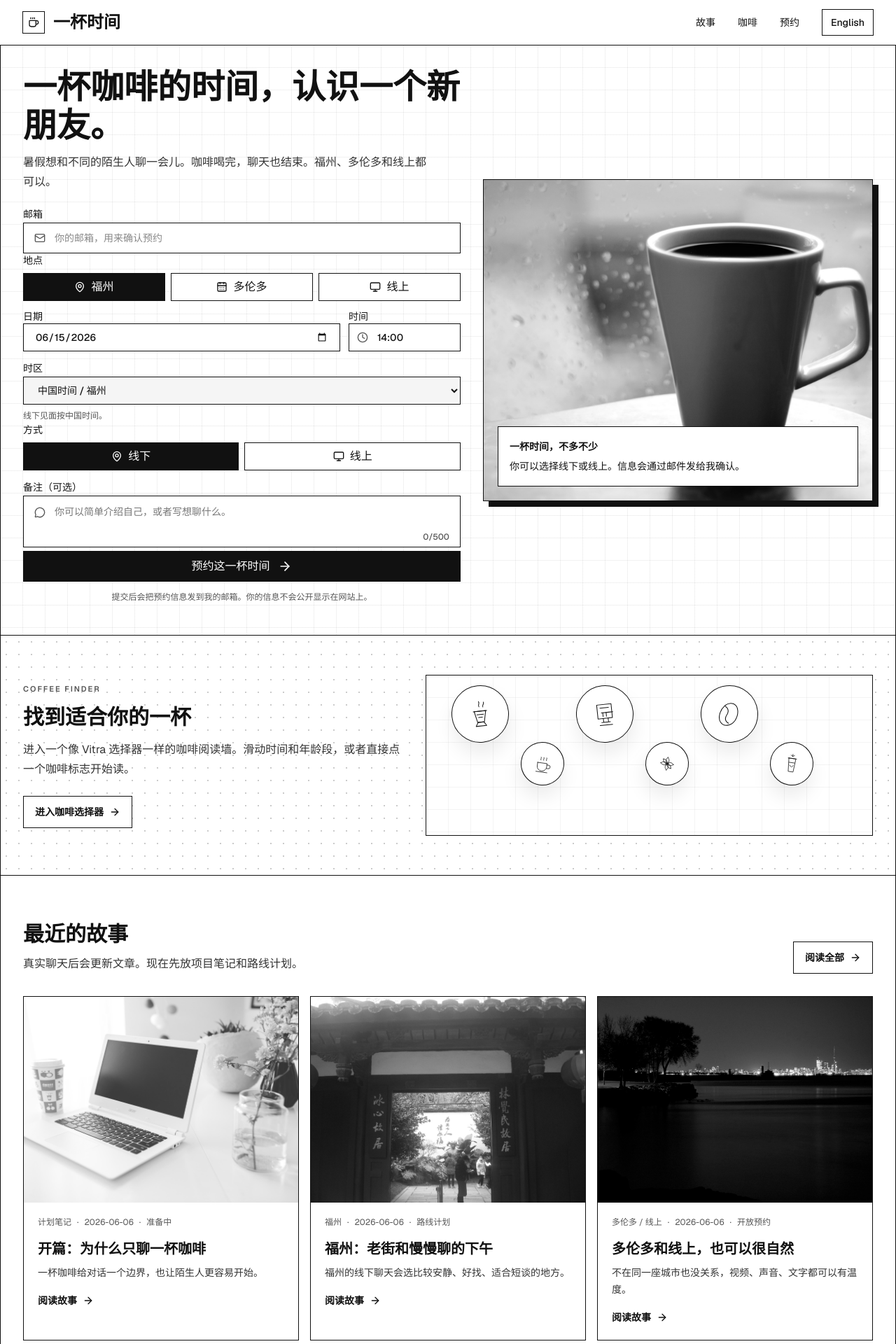
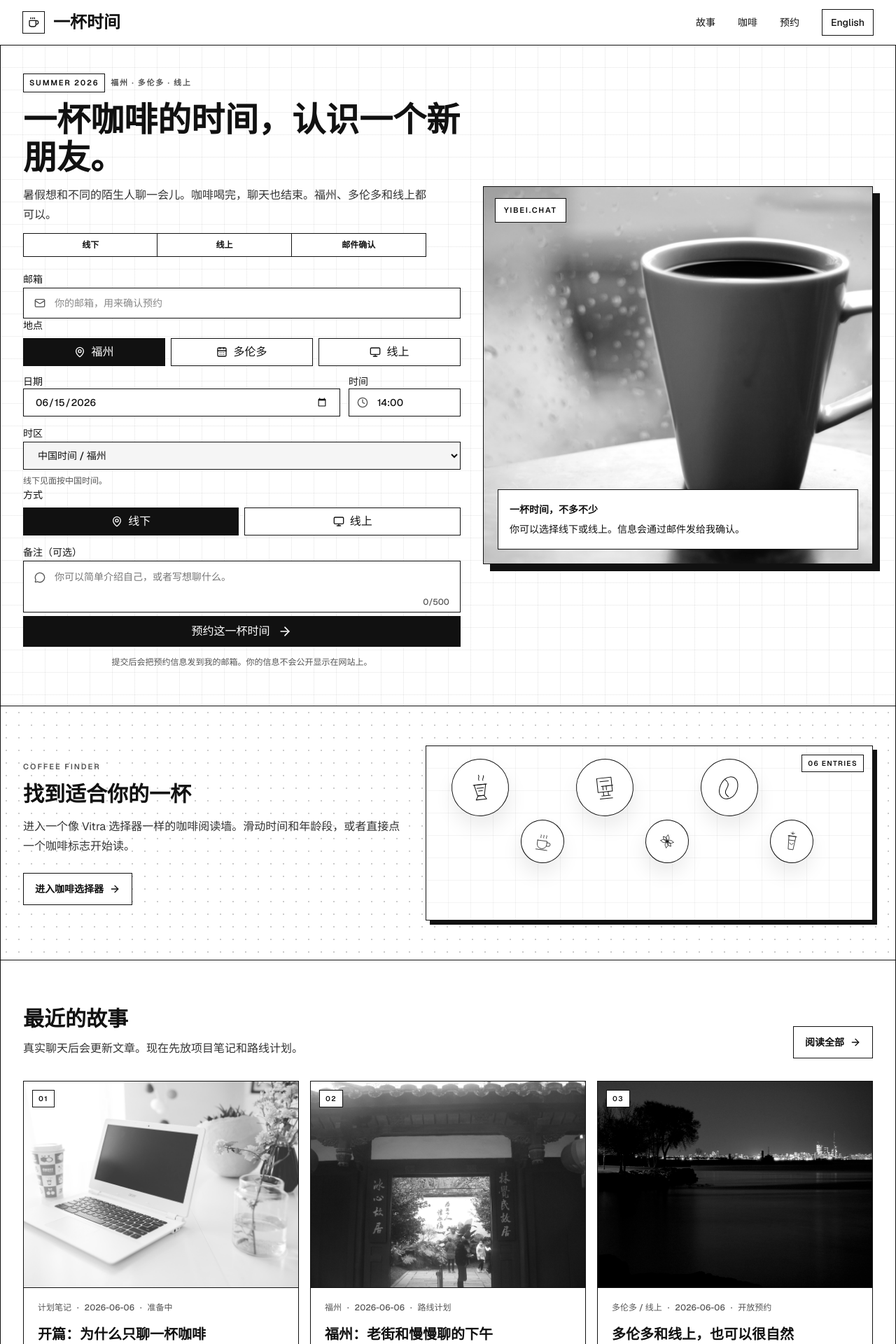
Before and after one commit to Shunnnyyy/yibei-time-site, a Next.js app: page / in a window 1280 px wide. Shown: the top 1920 px of the page at 70% size. Built offline with nearby package versions, Linux system fonts and the light colour scheme.

Commit message:
Polish public UI design

```diff
--- a/src/app/globals.css
+++ b/src/app/globals.css
@@ -47,6 +47,19 @@ textarea {
 .dot-bg {
   background-image: radial-gradient(rgba(17, 17, 17, 0.22) 1px, transparent 1px);
   background-size: 18px 18px;
+}
+
+.fine-dot-bg {
+  background-image: radial-gradient(rgba(17, 17, 17, 0.16) 1px, transparent 1px);
+  background-size: 14px 14px;
+}
+
+.ink-shadow {
+  box-shadow: 6px 6px 0 #111111;
+}
+
+.ink-shadow-lg {
+  box-shadow: 10px 10px 0 #111111;
 }
 
 .coffee-range {
--- a/src/app/page.tsx
+++ b/src/app/page.tsx
@@ -32,22 +32,45 @@ export default async function Home({ searchParams }: HomeProps) {
 
       <section
         id="booking"
-        className="grid-bg mx-auto grid max-w-7xl grid-cols-1 gap-8 border-x border-[#111] px-5 py-6 sm:px-8 lg:grid-cols-[minmax(0,0.92fr)_minmax(420px,0.82fr)] lg:items-center lg:py-8"
+        className="grid-bg mx-auto grid max-w-7xl grid-cols-1 gap-8 border-x border-[#111] px-5 py-6 sm:px-8 lg:grid-cols-[minmax(0,0.92fr)_minmax(420px,0.82fr)] lg:items-center lg:py-10"
       >
         <div className="space-y-5">
           <div className="max-w-2xl space-y-3">
+            <div className="flex flex-wrap items-center gap-2 text-[11px] font-semibold uppercase tracking-[0.16em] text-[#555]">
+              <span className="border border-[#111] bg-white px-2 py-1 text-[#111]">
+                Summer 2026
+              </span>
+              <span>
+                {locale === "zh"
+                  ? "福州 · 多伦多 · 线上"
+                  : "Fuzhou · Toronto · Online"}
+              </span>
+            </div>
             <h1 className="text-4xl font-semibold leading-[1.14] tracking-normal text-[#111] sm:text-5xl lg:text-[48px]">
               {copy.heroTitle}
             </h1>
             <p className="max-w-xl text-base leading-7 text-[#333]">
               {copy.heroBody}
             </p>
+            <div className="grid max-w-xl grid-cols-3 border border-[#111] bg-white text-center text-xs font-semibold text-[#111]">
+              {(locale === "zh"
+                ? ["线下", "线上", "邮件确认"]
+                : ["In person", "Online", "Email confirm"]
+              ).map((item) => (
+                <span
+                  key={item}
+                  className="border-r border-[#111] px-2 py-2 last:border-r-0"
+                >
+                  {item}
+                </span>
+              ))}
+            </div>
           </div>
 
           <BookingForm locale={locale} />
         </div>
 
-        <div className="relative min-h-[460px] overflow-hidden border border-[#111] bg-[#f2f2f2] shadow-[8px_8px_0_#111]">
+        <div className="ink-shadow-lg relative min-h-[460px] overflow-hidden border border-[#111] bg-[#f2f2f2] lg:min-h-[540px]">
           <Image
             src="/images/coffee-hero.jpg"
             alt={locale === "zh" ? "咖啡桌面真实照片" : "Real coffee table photo"}
@@ -56,6 +79,9 @@ export default async function Home({ searchParams }: HomeProps) {
             sizes="(min-width: 1024px) 42vw, 100vw"
             className="object-cover grayscale"
           />
+          <div className="absolute left-4 top-4 border border-[#111] bg-white px-3 py-2 text-[11px] font-semibold uppercase tracking-[0.16em] text-[#111]">
+            yibei.chat
+          </div>
           <div className="absolute bottom-5 left-5 right-5 border border-[#111] bg-white p-4 text-sm leading-6 text-[#111]">
             <p className="font-semibold">{copy.heroNoteTitle}</p>
             <p className="mt-1">{copy.heroNoteBody}</p>
@@ -86,12 +112,15 @@ export default async function Home({ searchParams }: HomeProps) {
               <ArrowRight className="h-4 w-4" aria-hidden />
             </Link>
           </div>
-          <div className="relative min-h-[230px] overflow-hidden border border-[#111] bg-white">
+          <div className="ink-shadow relative min-h-[250px] overflow-hidden border border-[#111] bg-white">
             <div className="pointer-events-none absolute inset-0 grid-bg opacity-80" />
+            <div className="absolute right-3 top-3 border border-[#111] bg-white px-2 py-1 text-[10px] font-semibold uppercase tracking-[0.14em] text-[#111]">
+              06 entries
+            </div>
             {coffeeProfiles.map((profile, index) => (
               <span
                 key={profile.id}
-                className="absolute flex items-center justify-center rounded-full border border-[#111] bg-white text-[#111] shadow-[0_16px_28px_rgba(0,0,0,0.08)]"
+                className="absolute flex items-center justify-center rounded-full border border-[#111] bg-white text-[#111] shadow-[0_16px_28px_rgba(0,0,0,0.08)] transition hover:-translate-y-1 hover:bg-[#111] hover:text-white"
                 style={{
                   width: index % 2 === 0 ? 82 : 62,
                   height: index % 2 === 0 ? 82 : 62,
--- a/src/components/coffee-finder.tsx
+++ b/src/components/coffee-finder.tsx
@@ -98,20 +98,20 @@ export function CoffeeFinder({ locale }: CoffeeFinderProps) {
   return (
     <section className="relative min-h-[calc(100vh-64px)] overflow-hidden border-b border-[#111] bg-white text-[#111]">
       <div className="pointer-events-none absolute inset-0 grid-bg opacity-80" />
-      <div className="pointer-events-none absolute inset-0 dot-bg opacity-[0.18]" />
+      <div className="pointer-events-none absolute inset-0 fine-dot-bg opacity-[0.2]" />
 
       <div className="relative z-10 mx-auto flex min-h-[calc(100vh-64px)] max-w-7xl flex-col border-x border-[#111] px-5 pb-8 pt-5 sm:px-8">
         <div className="flex flex-wrap items-center justify-between gap-3">
           <Link
             href={withLocale("/", locale)}
-            className="inline-flex items-center gap-2 border border-[#111] bg-white px-3 py-2 text-sm font-semibold transition hover:bg-[#111] hover:text-white"
+            className="inline-flex items-center gap-2 border border-[#111] bg-white px-3 py-2 text-sm font-semibold shadow-[3px_3px_0_#111] transition hover:-translate-y-0.5 hover:bg-[#111] hover:text-white focus:outline-none focus:ring-2 focus:ring-[#111] focus:ring-offset-2"
           >
             <ArrowLeft className="h-4 w-4" aria-hidden />
             {copy.backHome}
           </Link>
           <Link
             href={withLocale("/stories", locale)}
-            className="inline-flex items-center gap-2 border border-[#111] bg-white px-3 py-2 text-sm font-semibold transition hover:bg-[#111] hover:text-white"
+            className="inline-flex items-center gap-2 border border-[#111] bg-white px-3 py-2 text-sm font-semibold shadow-[3px_3px_0_#111] transition hover:-translate-y-0.5 hover:bg-[#111] hover:text-white focus:outline-none focus:ring-2 focus:ring-[#111] focus:ring-offset-2"
           >
             {copy.allStories}
             <BookOpen className="h-4 w-4" aria-hidden />
@@ -123,16 +123,20 @@ export function CoffeeFinder({ locale }: CoffeeFinderProps) {
             initial={prefersReducedMotion ? false : { opacity: 0, y: 12 }}
             animate={{ opacity: 1, y: 0 }}
             transition={{ duration: 0.35 }}
-            className="relative z-30 mx-auto w-full max-w-[390px] border border-[#111] bg-white/95 p-3 text-center shadow-[5px_5px_0_#111] backdrop-blur lg:absolute lg:left-1/2 lg:top-5 lg:-translate-x-1/2"
+            className="relative z-30 mx-auto w-full max-w-[420px] border border-[#111] bg-white/95 p-4 text-center shadow-[6px_6px_0_#111] backdrop-blur lg:absolute lg:left-1/2 lg:top-5 lg:-translate-x-1/2"
           >
             <p className="text-[11px] font-semibold uppercase tracking-[0.18em] text-[#555]">
               {copy.eyebrow}
             </p>
-            <h1 className="mt-2 text-xl font-semibold leading-tight text-[#111] sm:text-2xl">
+            <h1 className="mt-2 text-2xl font-semibold leading-tight text-[#111] sm:text-[28px]">
               {copy.pageTitle}
             </h1>
             <p className="mt-2 text-xs leading-5 text-[#333]">{copy.pageBody}</p>
-            <div className="mt-3 border border-[#111] bg-[#f7f7f7] p-2">
+            <div className="mt-4 grid grid-cols-[54px_1fr] items-center border border-[#111] bg-[#f7f7f7] text-left">
+              <div className="flex h-full min-h-16 items-center justify-center border-r border-[#111] bg-white text-[#111]">
+                <CoffeeIcon id={activeProfile.icon} className="h-8 w-8" />
+              </div>
+              <div className="p-3">
               <p className="text-[11px] font-semibold uppercase tracking-[0.16em] text-[#555]">
                 {copy.selectedLabel}
               </p>
@@ -142,6 +146,7 @@ export function CoffeeFinder({ locale }: CoffeeFinderProps) {
               <p className="mt-1 text-[11px] leading-4 text-[#444]">
                 {activeProfile.flavor[locale]}
               </p>
+              </div>
             </div>
           </motion.div>
 
@@ -237,7 +242,7 @@ function CoffeeMark({
         aria-label={`${copy.openStory}: ${profile.name[locale]}, ${profile.flavor[locale]}`}
         data-coffee-id={profile.id}
         data-active={isActive}
-        className="relative flex flex-col items-center text-center outline-none"
+        className="relative flex flex-col items-center text-center outline-none focus-visible:ring-2 focus-visible:ring-[#111] focus-visible:ring-offset-4"
       >
         <motion.span
           className="relative flex items-center justify-center rounded-full border border-[#111] bg-white font-semibold text-[#111] shadow-[0_20px_35px_rgba(0,0,0,0.08)] transition-colors group-hover:bg-[#111] group-hover:text-white group-focus-visible:bg-[#111] group-focus-visible:text-white"
@@ -269,6 +274,10 @@ function CoffeeMark({
           <span className="block font-normal text-[#444]">
             {profile.tag[locale]} / {profile.flavor[locale]}
           </span>
+          <span className="mt-1 inline-flex items-center gap-1 text-[11px] uppercase tracking-[0.12em]">
+            {copy.openStory}
+            <span aria-hidden>↗</span>
+          </span>
         </span>
       </Link>
     </motion.div>
@@ -299,9 +308,10 @@ function CoffeeDial({
   const selectedAge = ageBands[ageIndex] ?? "student";
 
   return (
-    <div className="fixed bottom-0 left-0 right-0 z-40 border-t border-[#111] bg-white/95 px-5 pb-5 pt-10 backdrop-blur sm:px-8">
+    <div className="fixed bottom-0 left-0 right-0 z-40 border-t border-[#111] bg-white/95 px-5 pb-5 pt-10 shadow-[0_-16px_40px_rgba(0,0,0,0.06)] backdrop-blur sm:px-8">
       <div className="pointer-events-none absolute left-1/2 top-0 h-28 w-[290px] -translate-x-1/2 -translate-y-[74px] overflow-hidden">
         <div className="absolute inset-x-0 top-0 h-[290px] rounded-full border border-[#111] bg-white" />
+        <div className="absolute inset-x-8 top-8 h-[226px] rounded-full border border-dashed border-[#111]/35" />
         <motion.div
           className="absolute left-1/2 top-[76px] h-[92px] w-px origin-top bg-[#111]"
           animate={{ rotate: dialRotation }}
--- a/src/components/story-preview.tsx
+++ b/src/components/story-preview.tsx
@@ -41,16 +41,19 @@ export function StoryPreview({
                 priority={index === 0}
                 className="object-cover grayscale transition duration-500 group-hover:scale-[1.03] group-hover:grayscale-0"
               />
+              <span className="absolute left-3 top-3 border border-[#111] bg-white px-2 py-1 text-[10px] font-semibold uppercase tracking-[0.14em] text-[#111]">
+                {index + 1 < 10 ? `0${index + 1}` : index + 1}
+              </span>
             </div>
-            <div className="space-y-4 p-5">
-              <div className="flex flex-wrap items-center gap-2 text-xs text-[#555]">
+            <div className="grid min-h-[230px] grid-rows-[auto_1fr_auto] border-t border-[#111] p-5">
+              <div className="flex flex-wrap items-center gap-2 text-xs font-medium text-[#555]">
                 <span>{story.city[locale]}</span>
                 <span aria-hidden>·</span>
                 <time dateTime={story.date}>{story.date}</time>
                 <span aria-hidden>·</span>
                 <span>{story.status[locale]}</span>
               </div>
-              <div className="space-y-2">
+              <div className="mt-4 space-y-2">
                 <h3 className="text-xl font-semibold leading-7 text-[#111]">
                   {story.title[locale]}
                 </h3>
@@ -58,7 +61,7 @@ export function StoryPreview({
                   {story.summary[locale]}
                 </p>
               </div>
-              <span className="inline-flex items-center gap-2 text-sm font-semibold text-[#111]">
+              <span className="mt-5 inline-flex items-center gap-2 text-sm font-semibold text-[#111]">
                 {locale === "zh" ? "阅读故事" : "Read story"}
                 <ArrowRight
                   className="h-4 w-4 transition group-hover:translate-x-1"
```
Also changed, not shown: src/content/README.md (added).
